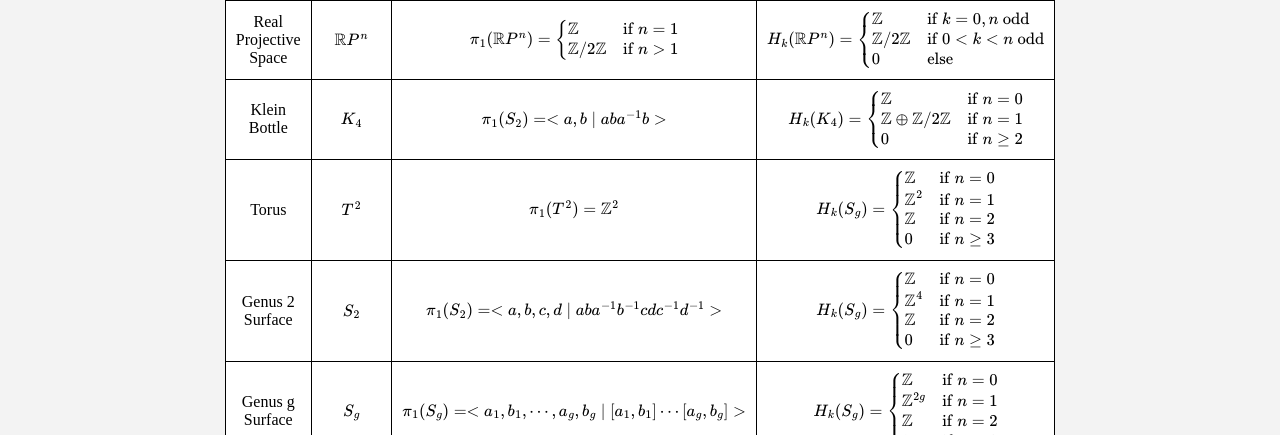
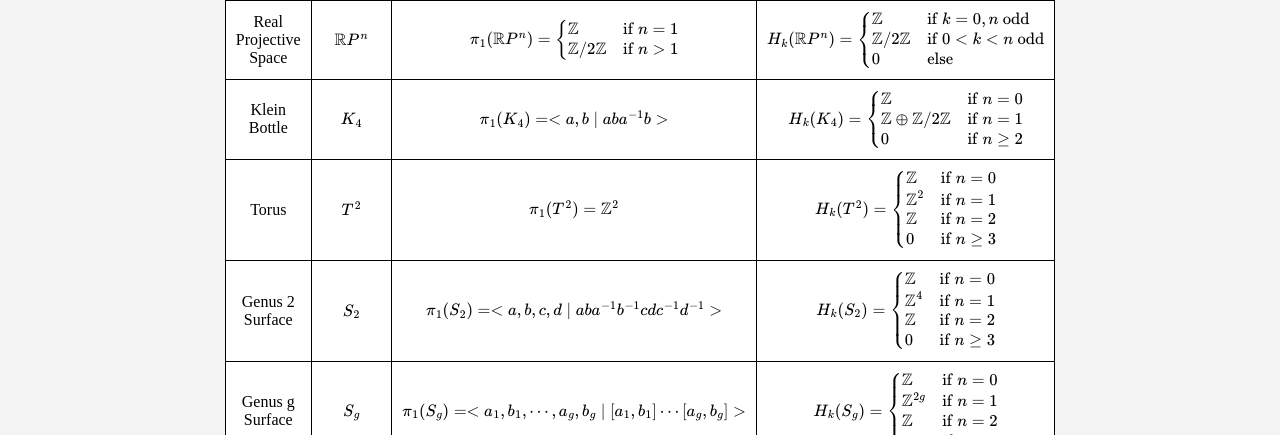
Before and after one commit to raymondmatson/raymondmatson.github.io, a Jekyll site: the page built from quals/topology/index.md, in a window 1280 px wide and 900 px high, scrolled down 1829 px. Shown: the part 151-586 px from the top of the window. Built offline with Jekyll 4.4.1, drawn with Linux system fonts in a browser that asks for light colours; formulas are drawn with MathJax 3.

Commit message:
Corrected equations on top toolkit table

```diff
--- a/quals/topology/index.md
+++ b/quals/topology/index.md
@@ -95,20 +95,20 @@ title: Topology Qual Stuff
 			<tr>
 				<td align=center>Klein Bottle</td>
 				<td align=center>\(K_4\)</td>
-				<td align=center>\(\pi_1(S_2)= < a,b \mid aba^{-1}b >\)</td>
+				<td align=center>\(\pi_1(K_4)= < a,b \mid aba^{-1}b >\)</td>
 				<td align=center>\(H_k(K_4) = \begin{cases} \mathbb{Z} & \text{if } n = 0 \\ \mathbb{Z} \oplus \mathbb{Z}/2\mathbb{Z} & \text{if } n = 1 \\ 0 & \text{if } n \geq 2 \end{cases} \)</td>
 			</tr>
 			<tr>
 				<td align=center>Torus</td>
 				<td align=center>\(T^2\)</td>
 				<td align=center>\(\pi_1(T^2) = \mathbb{Z}^2 \)</td>
-				<td align=center>\(H_k(S_g) = \begin{cases} \mathbb{Z} & \text{if } n = 0 \\ \mathbb{Z}^{2} & \text{if } n = 1 \\ \mathbb{Z} & \text{if } n = 2 \\ 0 & \text{if } n \geq 3 \end{cases} \)</td>
+				<td align=center>\(H_k(T^2) = \begin{cases} \mathbb{Z} & \text{if } n = 0 \\ \mathbb{Z}^{2} & \text{if } n = 1 \\ \mathbb{Z} & \text{if } n = 2 \\ 0 & \text{if } n \geq 3 \end{cases} \)</td>
 			</tr>
 			<tr>
 				<td align=center>Genus 2 Surface</td>
 				<td align=center>\(S_2\)</td>
 				<td align=center>\(\pi_1(S_2)= < a,b,c,d \mid aba^{-1}b^{-1}cdc^{-1}d^{-1} >\)</td>
-				<td align=center>\(H_k(S_g) = \begin{cases} \mathbb{Z} & \text{if } n = 0 \\ \mathbb{Z}^{4} & \text{if } n = 1 \\ \mathbb{Z} & \text{if } n = 2 \\ 0 & \text{if } n \geq 3 \end{cases} \)</td>
+				<td align=center>\(H_k(S_2) = \begin{cases} \mathbb{Z} & \text{if } n = 0 \\ \mathbb{Z}^{4} & \text{if } n = 1 \\ \mathbb{Z} & \text{if } n = 2 \\ 0 & \text{if } n \geq 3 \end{cases} \)</td>
 			</tr>
 			<tr>
 				<td align=center>Genus g Surface</td>
```
